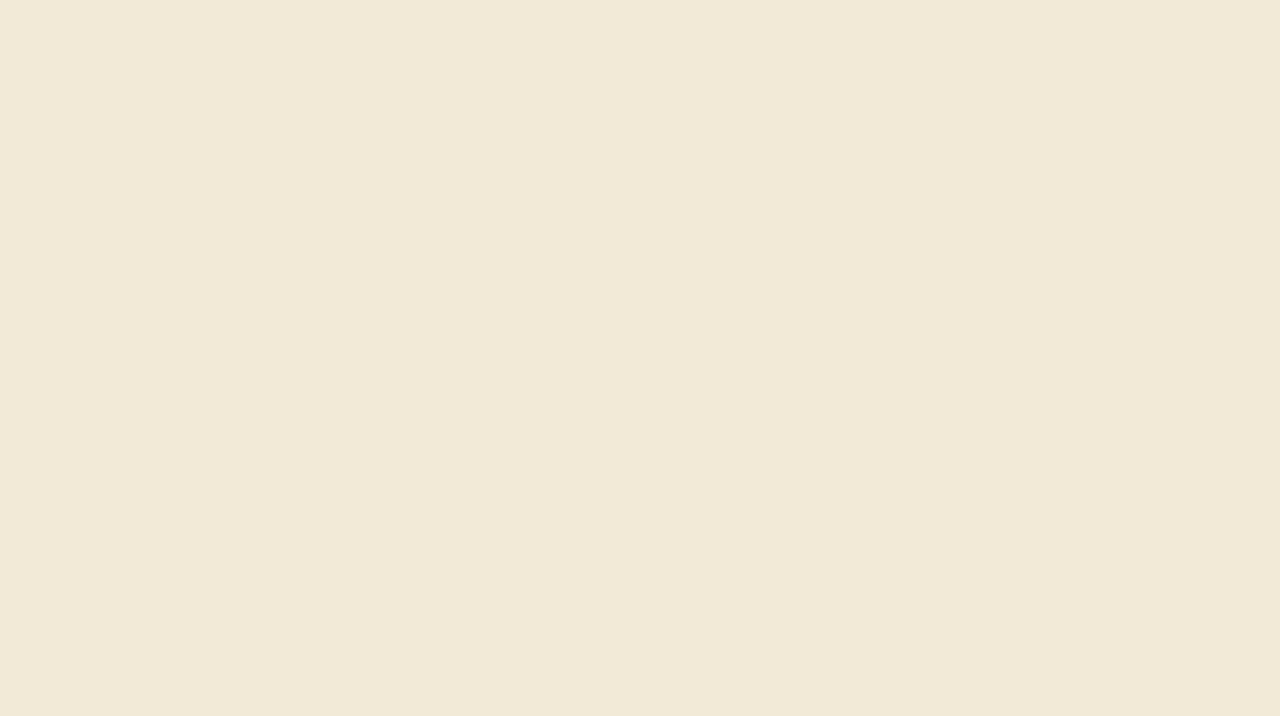
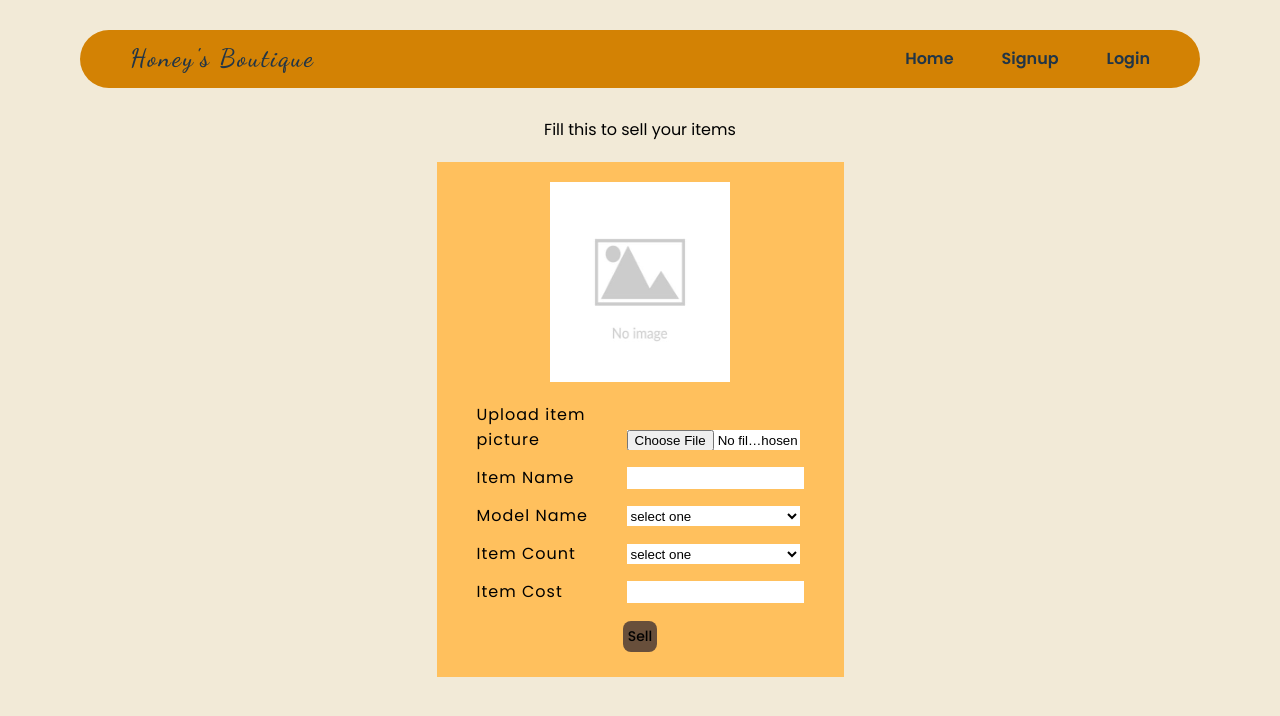
Before and after one commit to SaiVijnathi/E-commerce-website-frontend, a React (Vite) app: page /sell in a window 1280 px wide. Before the commit this address had no page. Shown: the top 716 px of the page. Built offline with nearby package versions, Linux system fonts and the light colour scheme.

Commit message:
selling items in vendor account done

```diff
--- a/src/App.css
+++ b/src/App.css
@@ -1,6 +1,5 @@
 #root{
     width: 100%;
-
 }
 
 body{
@@ -82,7 +81,7 @@ body{
     color: black;
 }
 
-.signup-form button{
+.signup-form button , .sell-items button{
     background-color: #684F3B;
     font-size: 14px;
     padding: 5px;
@@ -103,3 +102,89 @@ body{
     color: black;
     border: none;
 }
+
+.sell-items{
+    background-color: #FFC05D;
+    display: flex;
+    flex-direction: column;
+    justify-self: center;
+    font-family: "Poppins", sans-serif;
+    width: fit-content;
+    padding: 20px 40px;
+    line-height: 38px;
+    color: black;
+    letter-spacing: 1px;
+}
+
+.sell-items input, select{
+    background-color: white;
+    border: none;
+    color: black;
+    width: 173px;
+    height: 20px;
+}
+
+.sell-items label{
+    display: inline-block;
+    width: 150px;
+}
+
+#sell-items-span{
+    color: black;
+    font-family: "Poppins", sans-serif;
+    text-align: center;
+    display: block;
+    margin-bottom: 20px;
+}
+
+#image{
+    width: 180px;
+    height: 200px;
+    display: flex;
+    justify-self: center;
+    margin-bottom: 20px;
+}
+
+.menu-div ul{
+    display: flex;
+    flex-direction: row;
+    justify-content: space-between;
+    padding: 0 120px;
+}
+
+.menu-div li{
+    list-style: none;
+    background-color: #FFC05D;
+    padding: 10px;
+    border-radius: 10px;
+    color: black;
+    font-weight: 500;
+    cursor: pointer;
+}
+
+.card-grid{
+    display: grid;
+    grid-template-columns: auto auto auto auto;
+    gap : 20px;
+    justify-content: space-evenly;
+}
+
+.item-card{
+    display: flex;
+    flex-direction: column;
+    align-items: center;
+    padding: 10px;
+    background-color: white;
+    border-radius: 20px;
+}
+
+.item-card img{
+    width: 250px;
+    height: 300px;
+    border-radius: 20px;
+}
+
+.item-card h3, p{
+    color: black;
+    margin: 5px;
+}
--- a/src/App.jsx
+++ b/src/App.jsx
@@ -4,6 +4,7 @@ import { Login } from './components/Login'
 import { Signup } from './components/Signup'
 import { Homepage } from './components/Homepage'
 import { Logout } from './components/Logout'
+import { Sell } from './components/Sell'
 import { YourItems } from './components/YourItems'
 
 function App() {
@@ -14,7 +15,8 @@ function App() {
         <Route path='/signup' element={<Signup/>}/>
         <Route path='/login' element={<Login/>}/>
         <Route path='/logout' element={<Logout/>}/>
-        <Route path='/items' element={<YourItems/>}/>
+        <Route path='/sell' element={<Sell/>}/>
+        <Route path='/youritems' element={<YourItems/>}/>
       </Routes>
     </>
   )
--- a/src/components/Homepage.jsx
+++ b/src/components/Homepage.jsx
@@ -1,13 +1,61 @@
-import React from 'react'
-import { TopNavigation } from './TopNavigation'
+import React, { useState, useEffect } from "react";
+import { TopNavigation } from "./TopNavigation";
 
 export const Homepage = () => {
+  const [items, setItems] = useState([]);
+  const [activeCategory, setActiveCategory] = useState("kurthis");
+
+  const getData = async () => {
+    try {
+      const response = await fetch("http://localhost:3456/getItemData");
+      const result = await response.json();
+      console.log(result);
+
+      if (result.status === "success") {
+        setItems(result.data);
+      }
+    } catch (err) {
+      console.error("Error fetching data:", err);
+    }
+  };
+
+  useEffect(() => {
+    getData();
+  }, []);
+
+  // Filter by category
+  const filteredItems = items.filter((item) => item.modelName === activeCategory);
+
   return (
     <>
-        <TopNavigation/>
-        <div>
+      <TopNavigation />
+      <div>
+        <div className="menu-div">
+          <ul>
+            <li onClick={() => setActiveCategory("kurthis")}>Kurthis</li>
+            <li onClick={() => setActiveCategory("lehangas")}>Lehangas</li>
+            <li onClick={() => setActiveCategory("tshirts")}>Tshirts</li>
+            <li onClick={() => setActiveCategory("jeans")}>Jeans</li>
+            <li onClick={() => setActiveCategory("night wears")}>Night Wears</li>
+          </ul>
+        </div>
 
+        <div className="card-grid">
+          {filteredItems.length > 0 ? (
+            filteredItems.map((item, i) => (
+              <div key={i} className="item-card">
+                <img
+                  src={`http://localhost:3456/${item.itemPicture}`}
+                  alt={item.itemName}/>
+                <h3>{item.itemName}</h3>
+                <p>₹{item.itemCost}</p>
+              </div>
+            ))
+          ) : (
+            <p style={{ textAlign: "center" }}>No items found.</p>
+          )}
         </div>
+      </div>
     </>
-  )
-}
+  );
+};
--- /dev/null
+++ b/src/components/Sell.jsx
@@ -0,0 +1,87 @@
+import React, { useState } from 'react'
+import { TopNavigation } from './TopNavigation'
+import emptyImage from '../assets/images/empty-image.jpg'
+
+export const Sell = () => {
+  const [imgFile, setImgFile] = useState();
+  const [imgPreview, setImgPreview] = useState(emptyImage)
+  const [itemName, setItemName] = useState("");
+  const [modelName, setModelName] = useState("");
+  const [itemCount, setItemCount] = useState("");
+  const [itemCost, setItemCost] = useState();
+
+  const sellItems = async () => {
+      const dataToSend = new FormData();
+      dataToSend.append("image", imgFile);
+      dataToSend.append("itemName", itemName);
+      dataToSend.append("modelName", modelName);
+      dataToSend.append("itemCount", itemCount);
+      dataToSend.append("itemCost", itemCost)
+      console.log("data to send",dataToSend);
+    const reqOptions = {
+      method : "POST",
+      body : dataToSend,
+    }
+    try{
+      const response = await fetch("http://localhost:3456/sellitems", reqOptions);
+      console.log("data sent successfully - sell items");
+      let result = await response.json();
+      if(result.status === "success"){
+        console.log("response received",response);
+        alert(result.msg);
+      }
+    }catch(err){
+      console.log("data is not sent",err)
+    }
+  }
+
+  return (
+    <div>
+    <TopNavigation/>
+    <span id='sell-items-span'>Fill this to sell your items</span>
+      <form className='sell-items'>
+        <div>
+              <img src={imgPreview} alt="imgURL" id='image'></img>
+        </div>
+        <div>
+          <label style={{lineHeight: "25px"}}>Upload item picture</label>
+          <input type='file' onChange={(e)=>{
+          setImgFile(e.target.files[0])
+          let selectedImage = URL.createObjectURL(e.target.files[0]);
+          setImgPreview(selectedImage)}}/>
+        </div>
+        <div>
+          <label>Item Name</label>
+          <input onChange={(e)=>setItemName(e.target.value)}/>
+        </div>
+        <div>
+          <label>Model Name</label>
+          <select onChange={(e)=>setModelName(e.target.value)}>
+            <option value="">select one</option>
+            <option value="kurthis">Kurthis</option>
+            <option value="lehangas">Lehangas</option>
+            <option value="jeans">Jeans</option>
+            <option value="tshirts">Tshirts</option>
+            <option value="night wears">Night Wears</option>
+          </select>
+        </div>
+       <div>
+         <label>Item Count</label>
+          <select onChange={(e)=>setItemCount(e.target.value)}>
+            <option value="">select one</option>
+            <option value="10">10</option>
+            <option value="20">20</option>
+            <option value="30">30</option>
+            <option value="40">40</option>
+            <option value="50">50</option>
+          </select>
+       </div>
+       <div>
+        <label>Item Cost</label>
+        <input onChange={(e)=>setItemCost(e.target.value)}/>
+       </div>
+       <button type='button' onClick={()=>sellItems()}>Sell</button>
+      </form>
+    </div>
+  )
+}
--- a/src/components/TopNavigation.jsx
+++ b/src/components/TopNavigation.jsx
@@ -20,7 +20,8 @@ export const TopNavigation = () => {
             {
               role==="vendor" && (
                 <>
-                  <li><Link to='/items'>Your items</Link></li>
+                  <li><Link to='/sell'>Sell</Link></li>
+                  <li><Link to='/youritems'>Your items</Link></li>
                   <li><Link to='/logout'>Logout</Link></li>
                 </>
               )
--- a/src/components/YourItems.jsx
+++ b/src/components/YourItems.jsx
@@ -1,7 +1,35 @@
 import React from 'react'
+import { TopNavigation } from './TopNavigation'
+import { useEffect } from 'react';
+import { useState } from 'react';
 
 export const YourItems = () => {
+  const [email, setEmail] = useState("");
+  const token = localStorage.getItem("token");
+
+  const sendToken = async () => {
+      let reqOptions = {
+      method:"POST",
+      body : JSON.stringify({ token }),
+      headers : {
+        "Content-Type" : "application/json"
+      }
+    }
+    const JSONData = await fetch("http://localhost:3456/verifytoken", reqOptions);
+    const JSOData = await JSONData.json();
+    setEmail(JSOData.data.email)
+  }
+
+  // const getItems = async () => {
+
+  // }
+
+  useEffect(()=>{
+    sendToken()
+  },[])
   return (
-    <div>YourItems</div>
+    <div>
+      <TopNavigation/>
+    </div>
   )
 }
```
Also changed, not shown: src/assets/images/empty-image.jpg (added).
